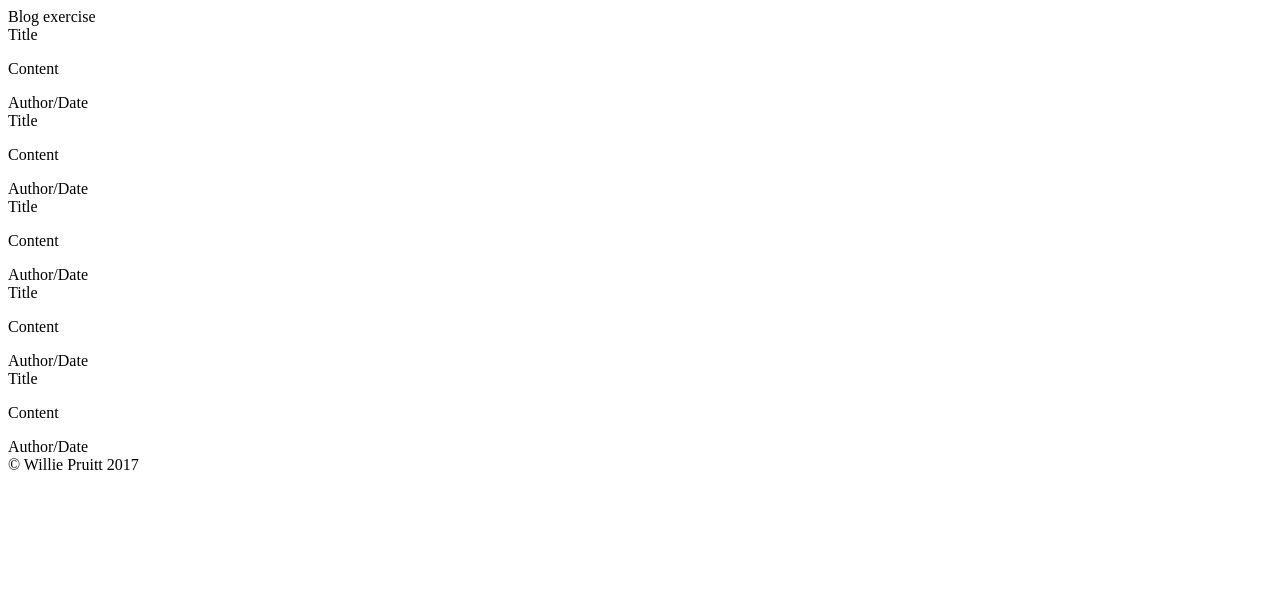
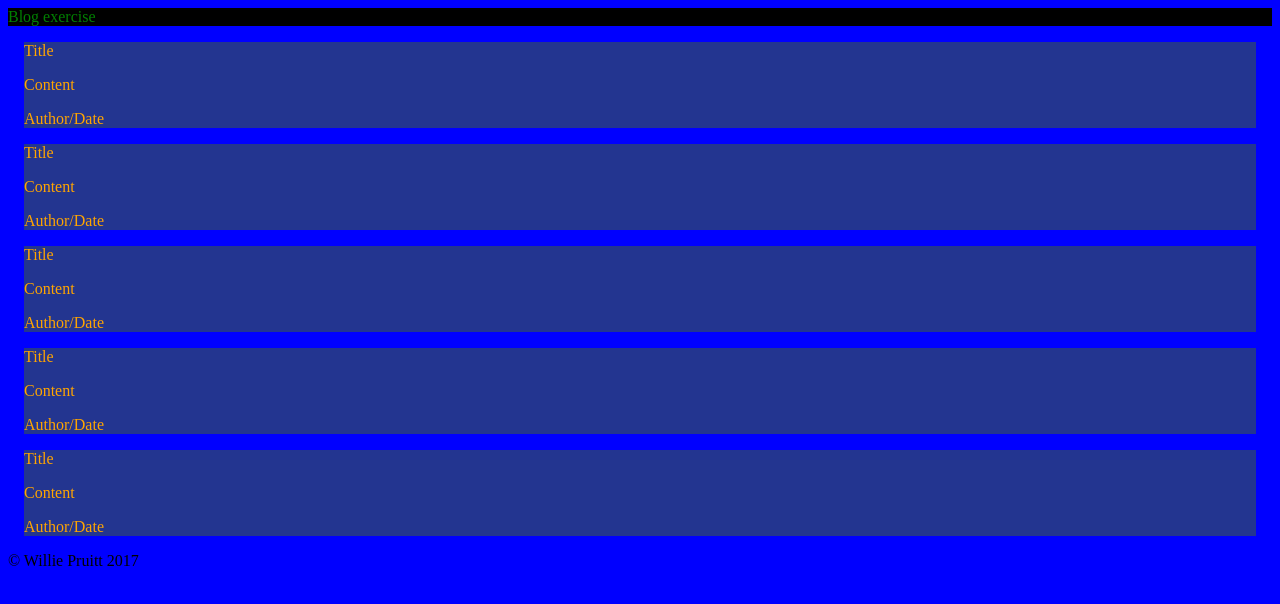
Before and after one commit to wpruitt/rvblog, a plain HTML site: page index.html in a window 1280 px wide. Drawn offline with Linux system fonts and the light colour scheme.

Commit message:
added a quick initial splash of css

```diff
--- a/index.html
+++ b/index.html
@@ -5,30 +5,31 @@
     <meta name="viewport" content="width=device-width, initial-scale=1.0">
     <meta http-equiv="X-UA-Compatible" content="ie=edge">
     <title>Document</title>
+    <link rel="stylesheet" type="text/css" href="main.css">
 </head>
 <body>
-    <header>Blog exercise</header>
-    <article>
+    <header id="Page-header">Blog exercise</header>
+    <article class="blog-post">
         <header>Title</header>
         <p>Content</p>
         <footer>Author/Date</footer>
     </article>
-    <article>
+    <article class="blog-post">
         <header>Title</header>
         <p>Content</p>
         <footer>Author/Date</footer>
     </article>
-    <article>
+    <article class="blog-post">
         <header>Title</header>
         <p>Content</p>
         <footer>Author/Date</footer>
     </article>
-    <article>
+    <article class="blog-post">
         <header>Title</header>
         <p>Content</p>
         <footer>Author/Date</footer>
     </article>
-    <article>
+    <article class="blog-post">
         <header>Title</header>
         <p>Content</p>
         <footer>Author/Date</footer>
--- /dev/null
+++ b/main.css
@@ -0,0 +1,14 @@
+body {
+    background-color: blue;
+}
+
+#Page-header {
+    color: green;
+    background-color: black;
+}
+
+.blog-post {
+    color: orange;
+    background-color: rgb(35, 53, 144);
+    margin: 1em 1em 1em 1em;
+}
```
